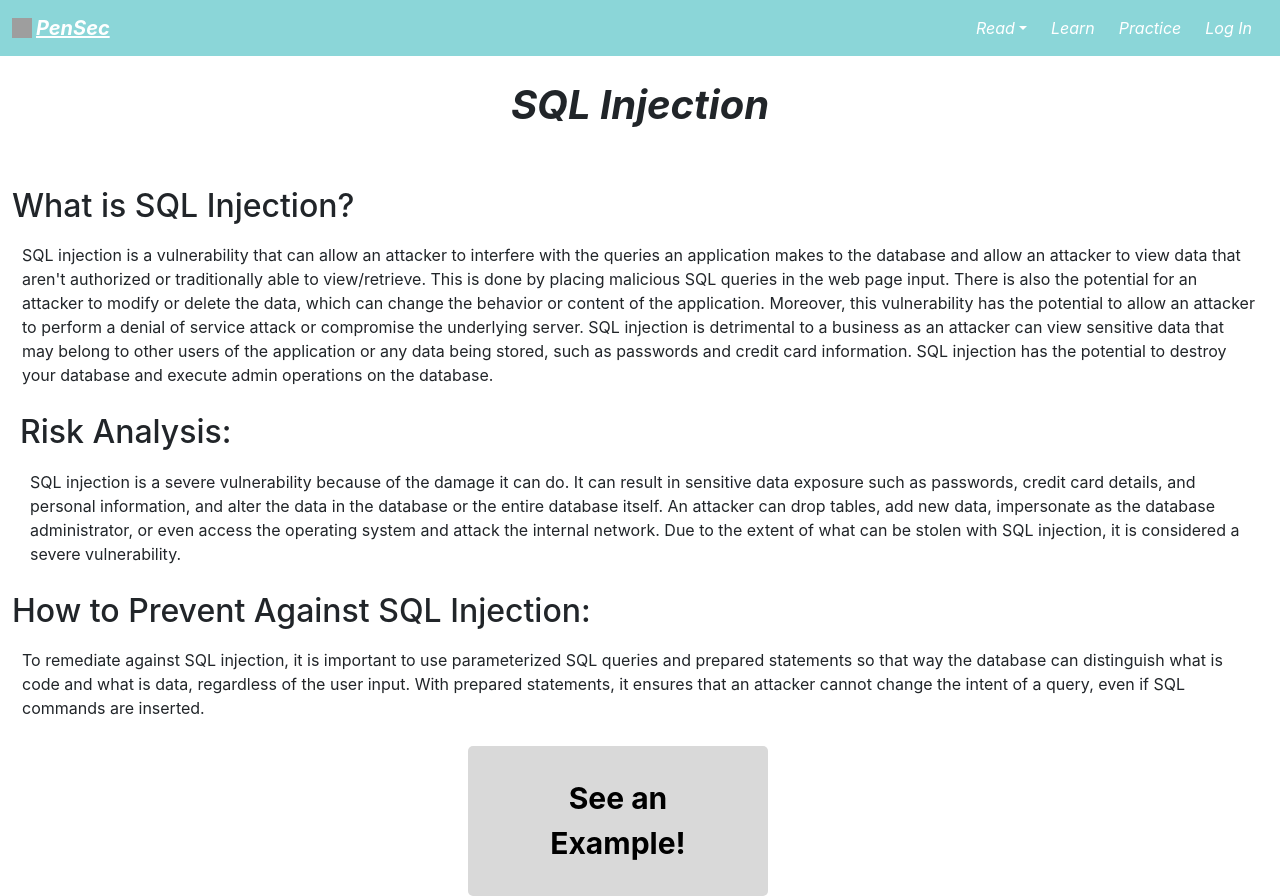
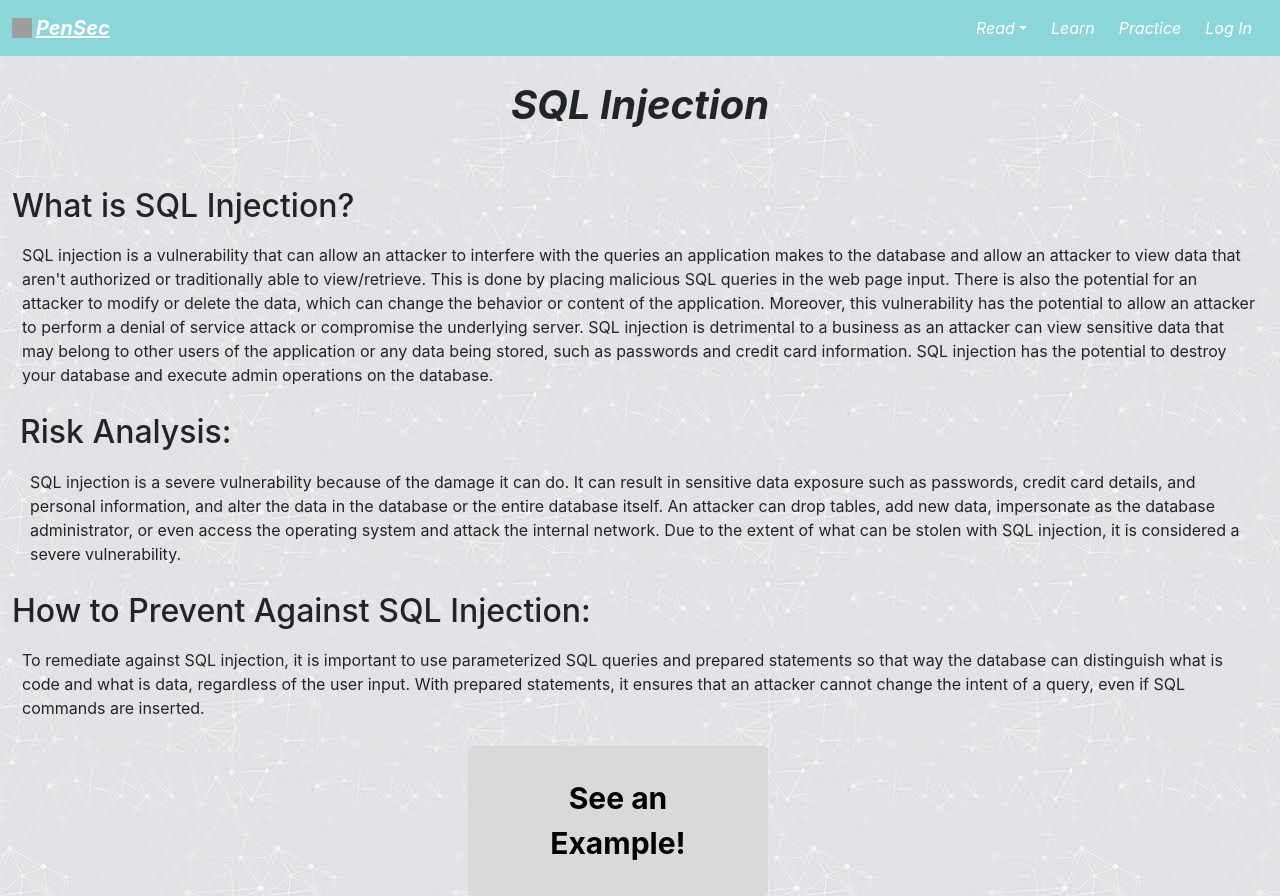
Before and after one commit to brandonwong3/cyber_next, a React (Create React App) app: page /practice/reading-sql-injection in a window 1280 px wide. Built offline with nearby package versions, Linux system fonts and the light colour scheme; no server answers; grey boxes are pictures that could not be loaded.

Commit message:
added background image

```diff
--- a/src/components/pages/IndexPage.js
+++ b/src/components/pages/IndexPage.js
@@ -5,6 +5,7 @@ import BaseTemplate from '../templates/BaseTemplate';
 const IndexPage = () => {
 	return (
 		<BaseTemplate>
+		<div className = "background-image">
 			<div className={"mx-auto flex justify-center flex-grow flex-1 align-center"}>
 				<div className='homeDescr'>
 					<h1>Welcome to PenSec!</h1>
@@ -109,6 +110,7 @@ const IndexPage = () => {
 					<button>Get Started! Signup or Login Today →</button>
 				</Link>
 			</div>
+			</div>
 
 		</BaseTemplate>
 
--- a/src/components/pages/LearnPage.css
+++ b/src/components/pages/LearnPage.css
@@ -89,6 +89,7 @@ h1 {
   display: flex;
   align-items: center;
   justify-content: center;
+  background-color: white;
 }
 
 
--- a/src/index.css
+++ b/src/index.css
@@ -5,6 +5,7 @@ body {
 		sans-serif;
 	-webkit-font-smoothing: antialiased;
 	-moz-osx-font-smoothing: grayscale;
+	background-image: url('../public/images/background.jpeg');
 }
 
 /* Home Page Styling */
@@ -253,3 +254,7 @@ button {
 	bottom: 3rem;
 	font-size: small;
 }
+
+/* .background-image {
+        background-image: url('../public/images/background.jpeg');
+} */
```
Also changed, not shown: public/images/background.jpeg (added).
